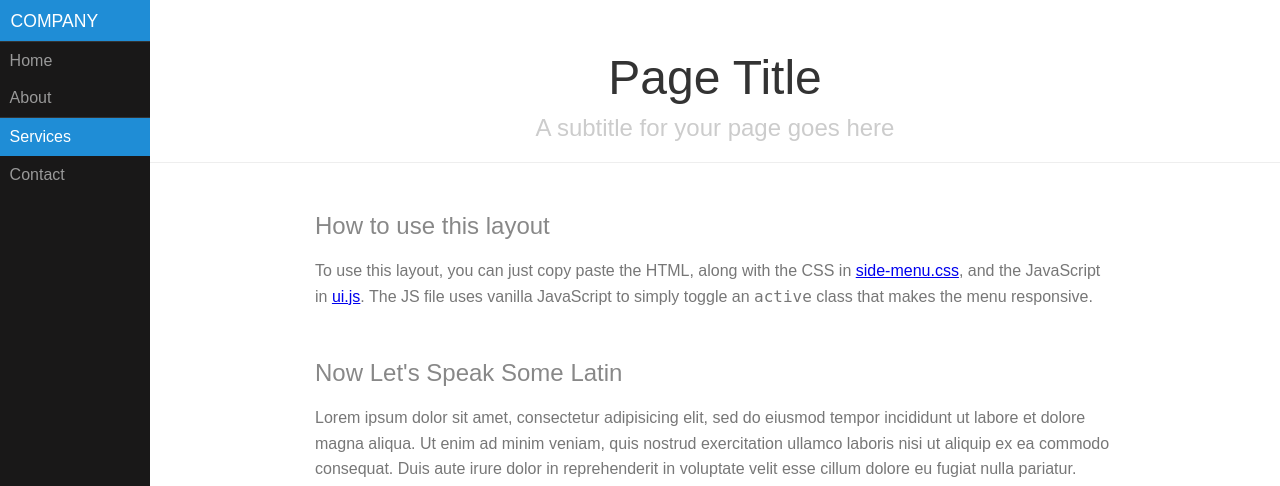
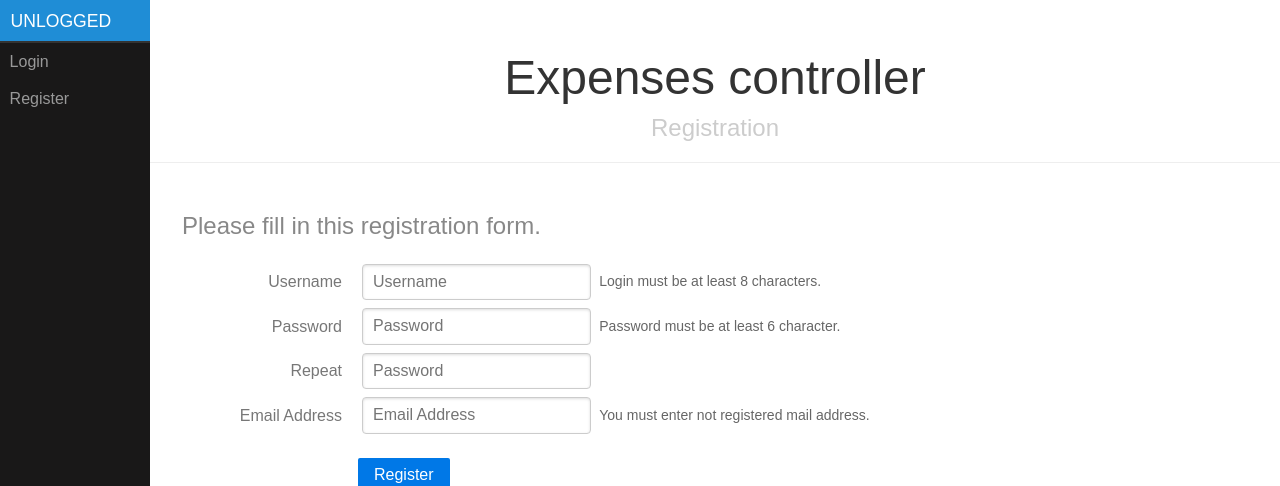
Before and after one commit to gordon502/expenses-controller, a PHP site: page /?do=register in a window 1280 px wide. Shown: the top 486 px of the page. Run offline with PHP 8.4, Linux system fonts and the light colour scheme; tables that the repository leaves empty hold one stand-in row (values such as "Sample post").

Commit message:
Add simple registration form

```diff
--- a/app/index.php
+++ b/app/index.php
@@ -1,6 +1,16 @@
 <?php
 require "database/repository.php";
 testConnection();
+$header = '123.php';
+$content = '123.php';
+
+// check which site user wants to load to content div
+if (isset($_GET['do'])) {
+    if ($_GET['do'] == 'register') {
+        $header = 'register/header.php';
+        $content = 'register/content.php';
+    }
+}
 ?>
 
 <!doctype html>
@@ -24,57 +34,22 @@ testConnection();
 
     <div id="menu">
         <div class="pure-menu">
-            <a class="pure-menu-heading" href="#">Company</a>
+            <a class="pure-menu-heading" href="#">Unlogged</a>
 
             <ul class="pure-menu-list">
-                <li class="pure-menu-item"><a href="#" class="pure-menu-link">Home</a></li>
-                <li class="pure-menu-item"><a href="#" class="pure-menu-link">About</a></li>
-
-                <li class="pure-menu-item menu-item-divided pure-menu-selected">
-                    <a href="#" class="pure-menu-link">Services</a>
-                </li>
-
-                <li class="pure-menu-item"><a href="#" class="pure-menu-link">Contact</a></li>
+                <li class="pure-menu-item menu-item-divided"><a href="#" class="pure-menu-link">Login</a></li>
+                <li class="pure-menu-item"><a href="?do=register" class="pure-menu-link">Register</a></li>
             </ul>
         </div>
     </div>
 
     <div id="main">
         <div class="header">
-            <h1>Page Title</h1>
-            <h2>A subtitle for your page goes here</h2>
+            <?php include $header; ?>
         </div>
 
         <div class="content">
-            <h2 class="content-subhead">How to use this layout</h2>
-            <p>
-                To use this layout, you can just copy paste the HTML, along with the CSS in <a href="/layouts/side-menu/styles.css" alt="Side Menu CSS">side-menu.css</a>, and the JavaScript in <a href="/js/ui.js">ui.js</a>. The JS file uses vanilla JavaScript to simply toggle an <code>active</code> class that makes the menu responsive.
-            </p>
-
-            <h2 class="content-subhead">Now Let's Speak Some Latin</h2>
-            <p>
-                Lorem ipsum dolor sit amet, consectetur adipisicing elit, sed do eiusmod tempor incididunt ut labore et dolore magna aliqua. Ut enim ad minim veniam, quis nostrud exercitation ullamco laboris nisi ut aliquip ex ea commodo consequat. Duis aute irure dolor in reprehenderit in voluptate velit esse cillum dolore eu fugiat nulla pariatur. Excepteur sint occaecat cupidatat non proident, sunt in culpa qui officia deserunt mollit anim id est laborum.
-            </p>
-
-            <div class="pure-g">
-                <div class="pure-u-1-4">
-                    <img class="pure-img-responsive" src="http://farm3.staticflickr.com/2875/9069037713_1752f5daeb.jpg" alt="Peyto Lake">
-                </div>
-                <div class="pure-u-1-4">
-                    <img class="pure-img-responsive" src="http://farm3.staticflickr.com/2813/9069585985_80da8db54f.jpg" alt="Train">
-                </div>
-                <div class="pure-u-1-4">
-                    <img class="pure-img-responsive" src="http://farm6.staticflickr.com/5456/9121446012_c1640e42d0.jpg" alt="T-Shirt Store">
-                </div>
-                <div class="pure-u-1-4">
-                    <img class="pure-img-responsive" src="http://farm8.staticflickr.com/7357/9086701425_fda3024927.jpg" alt="Mountain">
-                </div>
-            </div>
-
-            <h2 class="content-subhead">Try Resizing your Browser</h2>
-            <p>
-                Lorem ipsum dolor sit amet, consectetur adipisicing elit, sed do eiusmod tempor incididunt ut labore et dolore magna aliqua. Ut enim ad minim veniam, quis nostrud exercitation ullamco laboris nisi ut aliquip ex ea commodo consequat. Duis aute irure dolor in reprehenderit in voluptate velit esse cillum dolore eu fugiat nulla pariatur. Excepteur sint occaecat cupidatat non proident, sunt in culpa qui officia deserunt mollit anim id est laborum.
-            </p>
+            <?php include $content; ?>
         </div>
     </div>
 </div>
--- a/app/pure/side-menu.css
+++ b/app/pure/side-menu.css
@@ -42,7 +42,7 @@ The content `<div>` is where all your content goes.
 .content {
     margin: 0 auto;
     padding: 0 2em;
-    max-width: 800px;
+    max-width: 1080px;
     margin-bottom: 50px;
     line-height: 1.6em;
 }
--- /dev/null
+++ b/app/register/content.php
@@ -0,0 +1,28 @@
+<h2 class="content-subhead">Please fill in this registration form.</h2>
+<form action="content.php" method="post" class="pure-form pure-form-aligned">
+    <fieldset>
+        <div class="pure-control-group">
+            <label for="name">Username</label>
+            <input type="text" id="login" name="login" placeholder="Username" />
+            <span class="pure-form-message-inline">Login must be at least 8 characters.</span>
+        </div>
+        <div class="pure-control-group">
+            <label for="password">Password</label>
+            <input type="password" id="password" name="password" placeholder="Password" />
+            <span class="pure-form-message-inline">Password must be at least 6 character.</span>
+        </div>
+        <div class="pure-control-group">
+            <label for="passwordconf">Repeat</label>
+            <input type="password" id="passwordconf" name="passwordconf" placeholder="Password" />
+        </div>
+        <div class="pure-control-group">
+            <label for="email">Email Address</label>
+            <input type="email" id="email" name="email" placeholder="Email Address" />
+            <span class="pure-form-message-inline">You must enter not registered mail address.</span>
+        </div>
+        <div class="pure-controls">
+            <input type="submit" name="register" value="Register" class="pure-button pure-button-primary">
+        </div>
+    </fieldset>
+</form>
+<a href="../index.php">Already have account? Please log in.</a>
--- /dev/null
+++ b/app/register/header.php
@@ -0,0 +1,2 @@
+<h1>Expenses controller</h1>
+<h2>Registration</h2>
```
